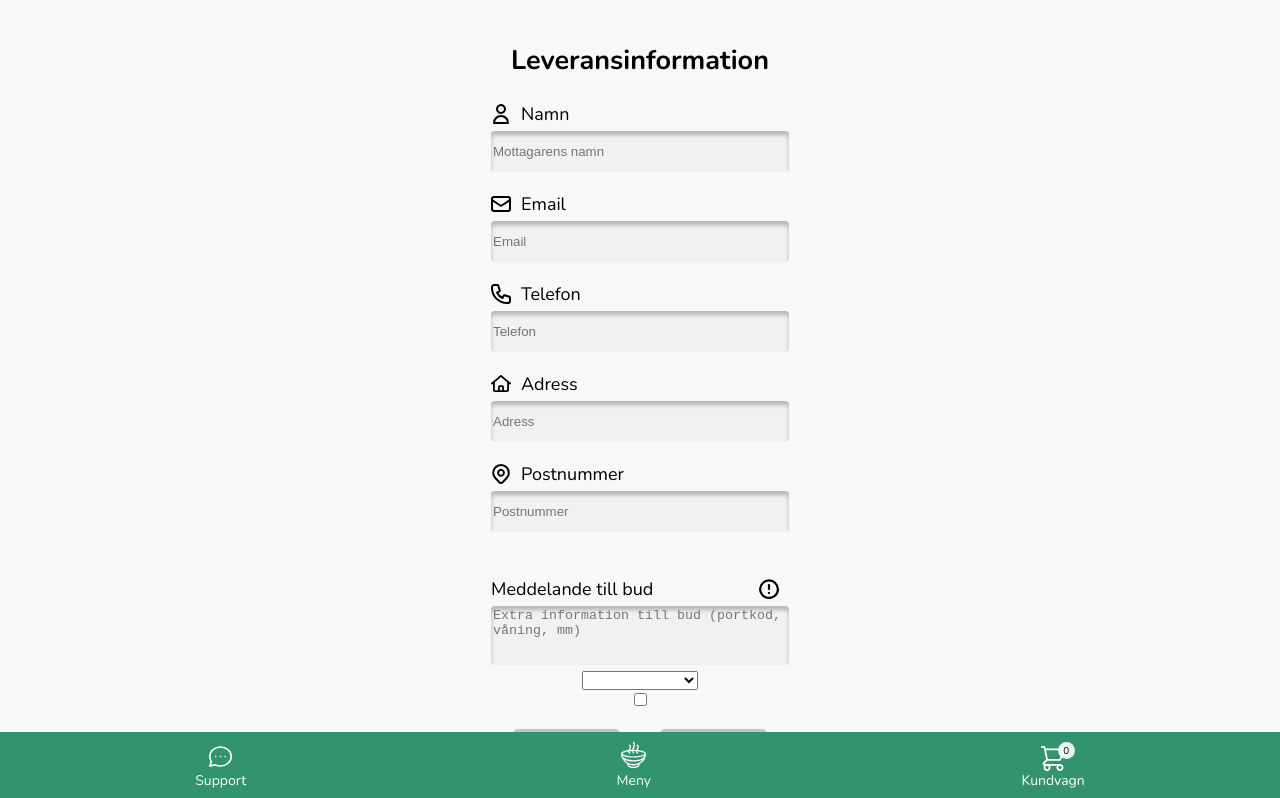
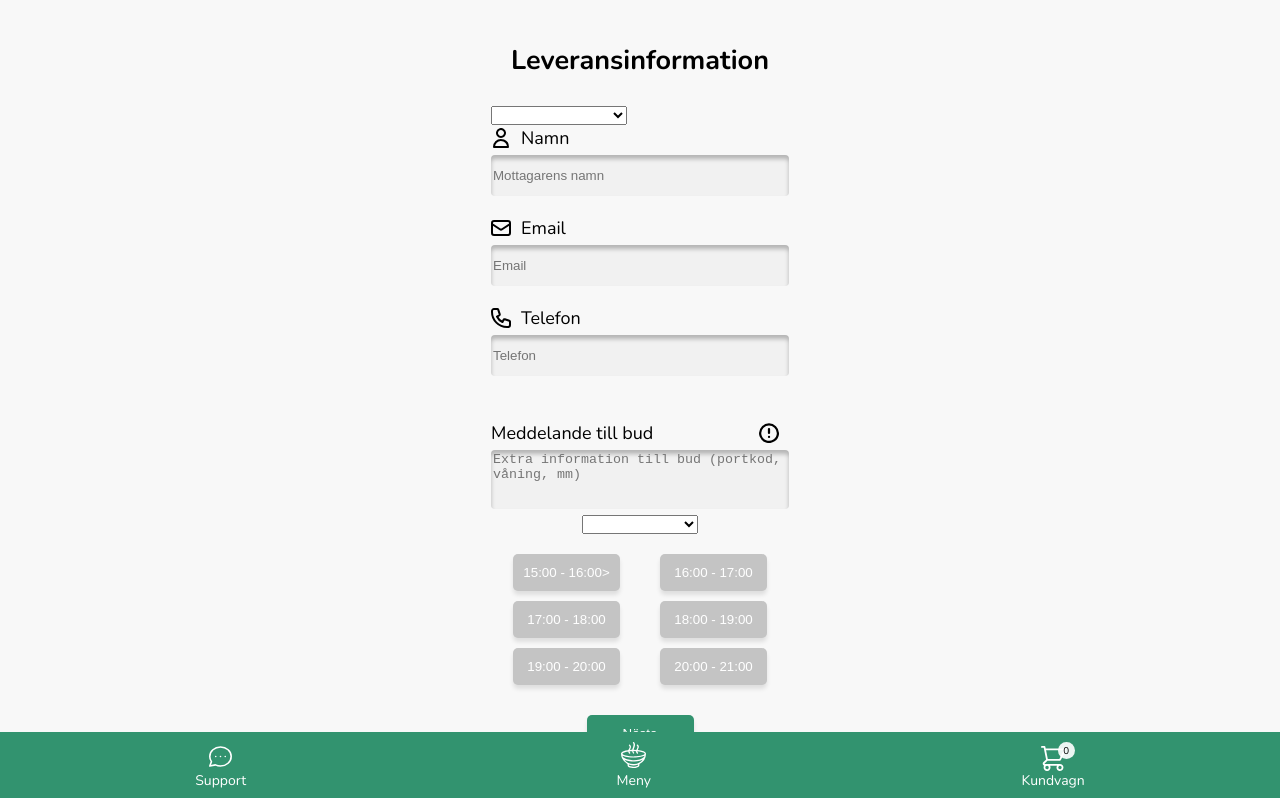
Before and after one commit to martin-linden/SouperHealthy, an Angular app: page /delivery-info in a window 1280 px wide. Shown: the top 798 px of the page. Built offline with nearby package versions, Linux system fonts and the light colour scheme.

Commit message:
added conditinal rendering from eat in/delivery options

```diff
--- a/src/app/pages/delivery-info/delivery-info.component.html
+++ b/src/app/pages/delivery-info/delivery-info.component.html
@@ -1,6 +1,10 @@
 <form #f="ngForm" [ngFormOptions]="{updateOn: 'blur'}" novalidate>
     <h2>Leveransinformation</h2>
     <div class="delivery-info-container">
+        <select id="selectOne" name="selectOne" ngModel={{localFormData.selectOne}}>
+            <option id="delivery" value="Leverans">Leverans</option>
+            <option id="pickup" value="Hämta">Hämta i restaurang</option>
+          </select>
         <div class="input-container">
             <div class="input-content-container">
                 <img src="../../../assets/images/svg/guest.svg">
@@ -24,7 +28,7 @@
             </div>
             <input type="phone" name="phone" placeholder="Telefon" ngModel={{localFormData.phone}}>
         </div>
-
+ <ng-container *ngIf="localFormData.selectOne === 'Leverans'">
         <div class="input-container">
             <div class="input-content-container">
                 <img src="../../../assets/images/svg/adress.svg">
@@ -40,6 +44,7 @@
             </div>
             <input type="text"  name="postnumber" placeholder="Postnummer" ngModel={{localFormData.postnumber}}>
         </div>
+    </ng-container>
         </div>
 
     <div class="textarea-main">
@@ -52,12 +57,15 @@
         </div>
     </div>
 
+
+
 <select id="select" name="select" ngModel={{localFormData.select}}>
   <option value="Snarast">Snarast</option>
   <option value="Annat datum/tid">Annat datum/tid</option>
 </select>
-<input type="checkbox" name="pickup" ngModel>
 
+<!-- <input (click)="checkBoxValue()" type="checkbox" id="checkbox1" value={test} name="pickup">
+ -->
     <div class="time-container">
         <div class="column">
                 <button>15:00 - 16:00></button>
--- a/src/app/pages/delivery-info/delivery-info.component.ts
+++ b/src/app/pages/delivery-info/delivery-info.component.ts
@@ -10,22 +10,53 @@ export class DeliveryInfoComponent implements OnInit {
 
   value: any
   localData: any
-  localFormData: any;
+  localFormData: any
+  testValue: boolean;
+
+  /* CheckedValue: boolean */
+
+
 
   submit(value){
     localStorage.setItem('data',JSON.stringify(value));
   }
+/*
+  eatInOut(){
+    let checkbox = document.getElementById("delivery");
+    console.log(checkbox.id)
+
+
+  }
+ */xs
+
 
   constructor(private router: Router,) {
-    let localFormData = this.localData = JSON.parse(localStorage.getItem('data'))
+    let localFormData = JSON.parse(localStorage.getItem('data'))
     console.log(this.localData)
 
     if(!localFormData){
       this.localFormData = ''
     }else{
       this.localFormData = localFormData
+      console.log(this.localFormData)
     }
+
+
+
+  }
+
+
+
+  /*   if(!localFormData){
+      this.localFormData = false
+      console.log(this.localFormData)
+    }
+
+
    }
+ */
+
+
 
 
   ngOnInit() {
--- a/src/app/pages/order-overview/order-overview.component.html
+++ b/src/app/pages/order-overview/order-overview.component.html
@@ -27,7 +27,7 @@
       <div class="icon-wrapper">
         <img src="../../../assets/images/svg/bike.svg" id="icon">
         <h4>Leveransinfo</h4>
-        <h6 *ngIf="localData.pickup">Kunden hämtar i restaurang</h6>
+        <h6 *ngIf="localData.selectOne === 'Hämta'">Kunden hämtar i restaurang</h6>
         <div class="icon-edit-wrapper" (click)="this.router.navigate(['/delivery-info'])">
           <img src="../../../assets/images/svg/edit.svg" id="edit-icon">
           <h5>Ändra</h5>
@@ -52,7 +52,7 @@
         <td>Email:</td>
         <td>{{localData.email}}</td>
       </tr>
-      <ng-container *ngIf="!localData.pickup" >
+      <ng-container *ngIf="localData.selectOne === 'Leverans'" >
       <tr>
         <td>Adress:</td>
         <td>{{localData.address}}</td>
@@ -86,7 +86,7 @@
       </tr>
       <tr>
         <td>Leveransval:</td>
-        <td>{{localData.select}}<span *ngIf="localData.pickup">Kunden hämtar i restaurang</span></td>
+        <td>{{localData.select}}<span *ngIf="localData.selectOne === 'Hämta'">Kunden hämtar i restaurang</span></td>
       </tr>
       <tr>
         <td>Datum:</td>
@@ -105,10 +105,10 @@
         <td>16.30</td>
       </tr>
     </ng-container>
-    <tr *ngIf="localData.pickup">
+ <!--    <tr *ngIf="localData.pickup">
       <td>Restaurangadress:</td>
-      <td>Sveavägen 145</td>
-    </tr>
+      <td>Odengatan 5</td>
+    </tr> -->
     </tbody>
     </table>
     </div>
```
